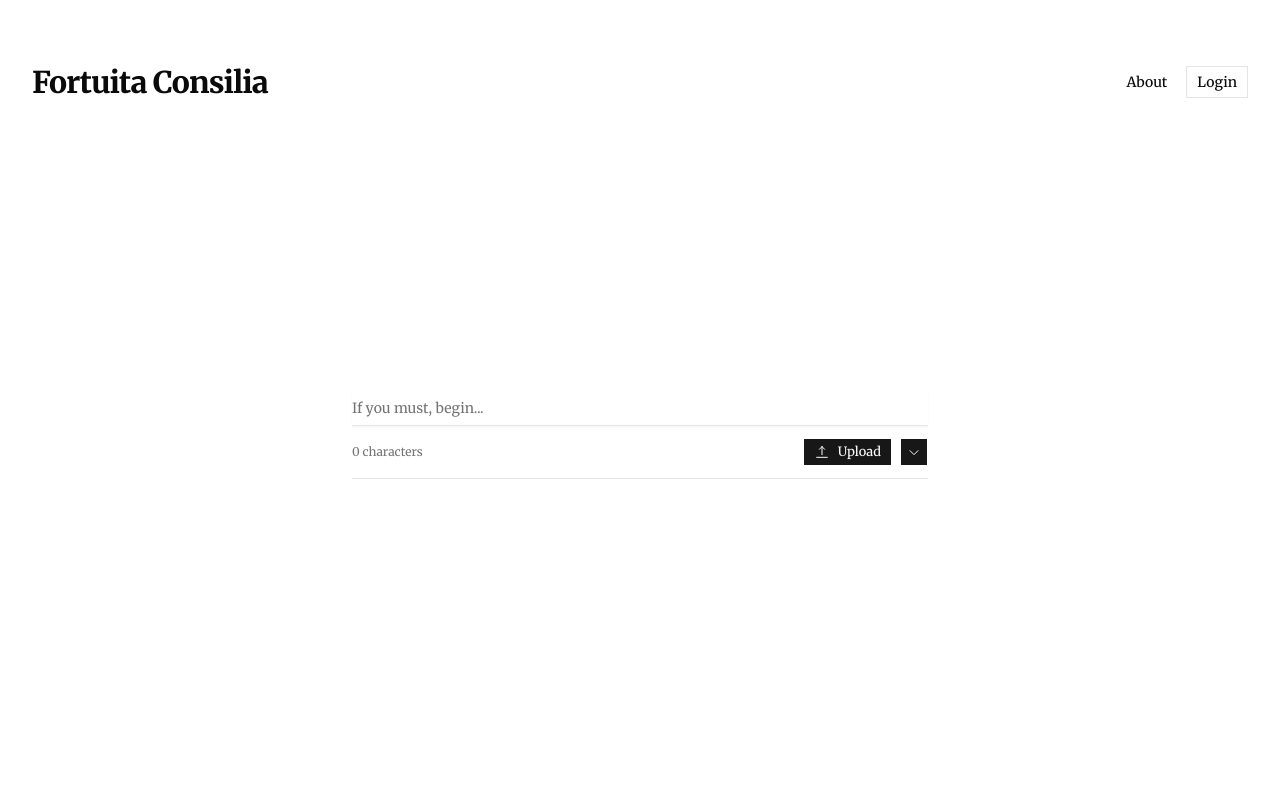
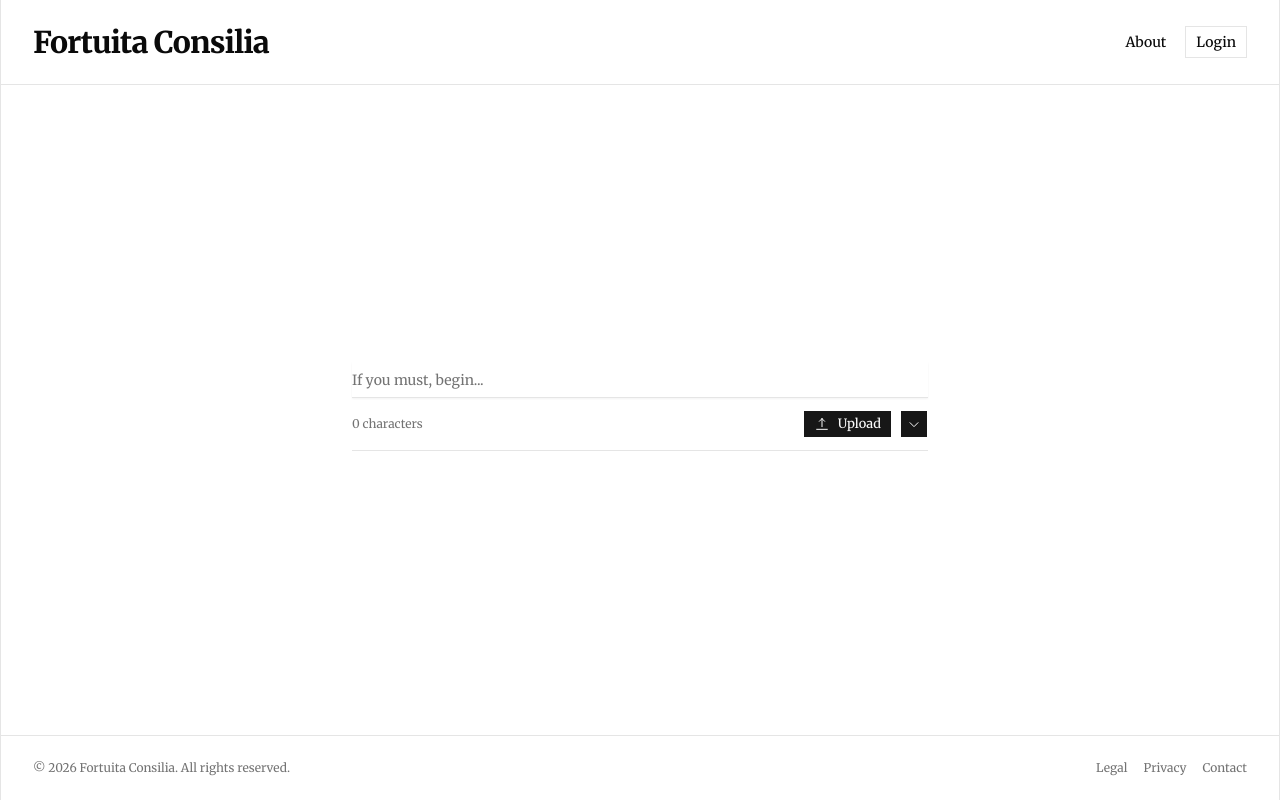
Before and after one commit to notnotebox/fortuita-consilia, a Next.js app: page / in a window 1280 px wide. Built offline with nearby package versions, Linux system fonts and the light colour scheme.

Commit message:
add header and footer components, enhance layout structure

```diff
--- a/app/layout.tsx
+++ b/app/layout.tsx
@@ -3,6 +3,8 @@ import { Geist, Geist_Mono, Noto_Serif, Merriweather } from "next/font/google";
 import "./globals.css";
 import { cn } from "@/lib/utils";
 import { ThemeProvider } from "@/components/theme-provider";
+import { Header } from "@/components/header";
+import { Footer } from "@/components/footer";
 
 const geistMonoHeading = Geist_Mono({subsets:['latin'],variable:'--font-heading'});
 
@@ -42,12 +44,20 @@ export default function RootLayout({
         geistMonoHeading.variable,
       )}
     >
-      <body className="min-h-full flex flex-col">
-        <ThemeProvider attribute="class" defaultTheme="system" enableSystem>
-          <div className="flex-1">
-            <div className="mx-auto w-full max-w-screen-xl px-4 sm:px-6 lg:px-8 py-10 ">
+      <head />
+      <body className="min-h-screen flex flex-col">
+        <ThemeProvider
+          attribute="class"
+          defaultTheme="system"
+          enableSystem
+          disableTransitionOnChange
+        >
+          <div className="flex flex-1 flex-col">
+            <Header />
+            <main className="mx-auto flex w-full max-w-7xl flex-1 flex-col border-x border-border px-4 py-10 sm:px-6 lg:px-8">
               {children}
-            </div>
+            </main>
+            <Footer />
           </div>
         </ThemeProvider>
       </body>
--- a/app/page.tsx
+++ b/app/page.tsx
@@ -3,7 +3,6 @@
 import * as React from "react";
 import { Button } from "@/components/ui/button";
 import { Textarea } from "@/components/ui/textarea";
-import { H1 } from "@/components/typography";
 
 export default function HomePage() {
   const [value, setValue] = React.useState("");
@@ -34,18 +33,10 @@ export default function HomePage() {
   }, [autoResize]);
 
   return (
-    <div className="flex min-h-[calc(100dvh-5rem)] flex-col gap-10 py-6">
-      <header className="flex items-center justify-between gap-4">
-        <H1 className="text-2xl lg:text-3xl">Fortuita Consilia</H1>
-        <div className="flex items-center gap-2">
-          <Button variant="ghost">About</Button>
-          <Button variant="outline">Login</Button>
-        </div>
-      </header>
-
+    <div className="flex flex-1 flex-col gap-10 py-6">
       <main className="flex flex-1 items-center justify-center">
         <div className="mx-auto w-full max-w-3xl">
-          <div className="relative mx-auto w-full max-w-2xl sm:w-[36rem]">
+          <div className="relative mx-auto w-full max-w-2xl sm:w-xl">
             <div className="relative h-7 w-full overflow-visible">
               <Textarea
                 placeholder="If you must, begin..."
--- /dev/null
+++ b/components/footer.tsx
@@ -0,0 +1,20 @@
+"use client";
+
+export function Footer() {
+  return (
+    <footer className="border-t border-border">
+      <div className="mx-auto w-full max-w-screen-xl border-x border-border">
+        <div className="px-4 sm:px-6 lg:px-8 py-6">
+          <div className="flex flex-col gap-2 text-xs text-muted-foreground sm:flex-row sm:items-center sm:justify-between">
+            <span>© 2026 Fortuita Consilia. All rights reserved.</span>
+            <div className="flex items-center gap-4">
+              <span>Legal</span>
+              <span>Privacy</span>
+              <span>Contact</span>
+            </div>
+          </div>
+        </div>
+      </div>
+    </footer>
+  );
+}
--- /dev/null
+++ b/components/header.tsx
@@ -0,0 +1,22 @@
+"use client";
+
+import { Button } from "@/components/ui/button";
+import { H1 } from "@/components/typography";
+
+export function Header() {
+  return (
+    <header className="border-b border-border">
+      <div className="mx-auto w-full max-w-screen-xl border-x border-border">
+        <div className="px-4 sm:px-6 lg:px-8 py-6">
+          <div className="flex items-center justify-between gap-4">
+            <H1 className="text-2xl lg:text-3xl">Fortuita Consilia</H1>
+            <div className="flex items-center gap-2">
+              <Button variant="ghost">About</Button>
+              <Button variant="outline">Login</Button>
+            </div>
+          </div>
+        </div>
+      </div>
+    </header>
+  );
+}
--- a/components/theme-provider.tsx
+++ b/components/theme-provider.tsx
@@ -2,8 +2,10 @@
 
 import * as React from "react";
 import { ThemeProvider as NextThemesProvider } from "next-themes";
-import type { ThemeProviderProps } from "next-themes";
 
-export function ThemeProvider({ children, ...props }: ThemeProviderProps) {
+export function ThemeProvider({
+  children,
+  ...props
+}: React.ComponentProps<typeof NextThemesProvider>) {
   return <NextThemesProvider {...props}>{children}</NextThemesProvider>;
 }
```
Also changed, not shown: app/globals.css (line endings or trailing spaces), 1 other file (tests, documents, lock files or other folders).
